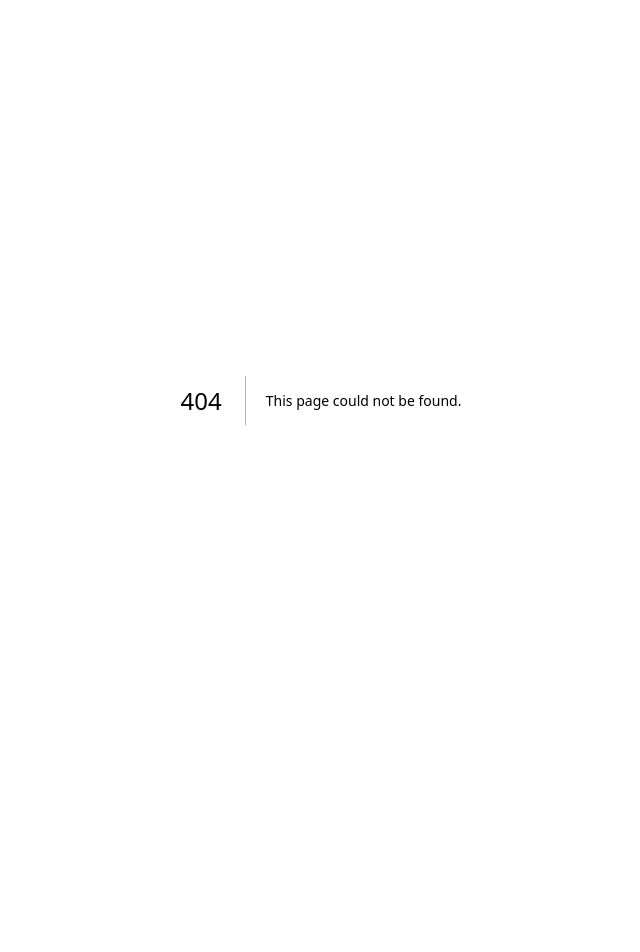
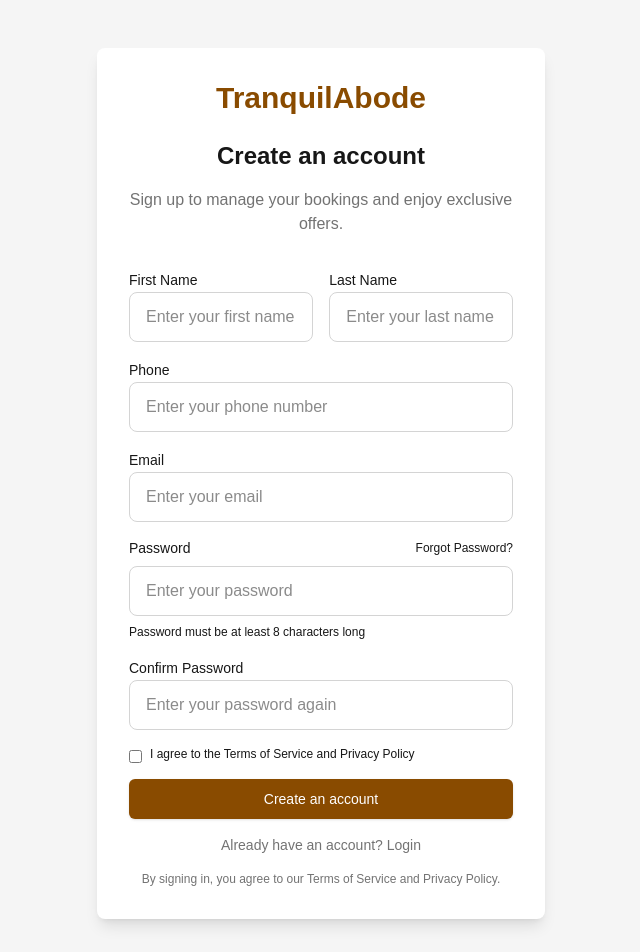
Before and after one commit to ryanzam/tranquil-abode, a Next.js app: page /auth/register in a window 1280 px wide. Before the commit this address had no page. Shown: the top 952 px of the page, without its empty margins (319-959 px from the left). Before the commit the page ends 800 px from the top, so only its background shows below. Built offline with nearby package versions, Linux system fonts and the light colour scheme.

Commit message:
add register page

```diff
--- a/app/auth/login/page.tsx
+++ b/app/auth/login/page.tsx
@@ -56,7 +56,7 @@ const LoginPage = () => {
           <div className="text-center space-y-4">
             <p className="text-sm text-neutral-500 mt-4">
               Don't have an account?{" "}
-              <Link href="/signup" className="text-hotel-primary hover:underline">
+              <Link href="/auth/register" className="text-hotel-primary hover:underline">
                 Sign up
               </Link>
             </p>
--- /dev/null
+++ b/app/auth/register/page.tsx
@@ -0,0 +1,158 @@
+import Link from 'next/link'
+import React from 'react'
+
+const RegisterPage = () => {
+    return (
+        <div className="min-h-screen flex items-center justify-center px-4 py-12 bg-neutral-100">
+            <div className="w-full max-w-md">
+                <div className="bg-white rounded-lg shadow-lg p-8">
+                    <div className="text-center mb-8">
+                        <Link href="/" className="text-yellow-800 font-bold text-2xl md:text-3xl">
+                            TranquilAbode
+                        </Link>
+                        <h1 className="text-2xl font-bold mt-6 mb-2">Create an account</h1>
+                        <p className="text-neutral-500 mt-4">
+                            Sign up to manage your bookings and enjoy exclusive offers.
+                        </p>
+                    </div>
+
+                    <form className="space-y-4">
+                        <div className='flex gap-4'>
+                            <div className="space-y-2">
+                                <label htmlFor="firstname" className="text-sm font-medium">
+                                    First Name
+                                </label>
+                                <input
+                                    id="firstname"
+                                    type="text"
+                                    placeholder="Enter your first name"
+                                    className="w-full py-3 px-4 border border-neutral-300 rounded-lg focus:outline-none"
+                                    required
+                                />
+                            </div>
+
+                            <div className="space-y-2">
+                                <label htmlFor="lastname" className="text-sm font-medium">
+                                    Last Name
+                                </label>
+                                <input
+                                    id="lastname"
+                                    type="text"
+                                    placeholder="Enter your last name"
+                                    className="w-full py-3 px-4 border border-neutral-300 rounded-lg focus:outline-none"
+                                    required
+                                />
+                            </div>
+                        </div>
+
+                        <div className="space-y-2">
+                            <label htmlFor="firstname" className="text-sm font-medium">
+                                Phone
+                            </label>
+                            <input
+                                id="phone"
+                                type="tel"
+                                placeholder="Enter your phone number"
+                                className="w-full py-3 px-4 border border-neutral-300 rounded-lg focus:outline-none"
+                                required
+                            />
+                        </div>
+
+                        <div className="space-y-2">
+                            <label htmlFor="email" className="text-sm font-medium">
+                                Email
+                            </label>
+                            <input
+                                id="email"
+                                type="email"
+                                placeholder="Enter your email"
+                                className="w-full py-3 px-4 border border-neutral-300 rounded-lg focus:outline-none"
+                                required
+                            />
+                        </div>
+
+                        <div className="space-y-2">
+                            <div className="flex justify-between items-center">
+                                <label htmlFor="password" className="text-sm font-medium">
+                                    Password
+                                </label>
+                                <Link href="/forgot-password" className="text-xs text-hotel-primary hover:underline">
+                                    Forgot Password?
+                                </Link>
+                            </div>
+                            <input
+                                id="password"
+                                type="password"
+                                placeholder="Enter your password"
+                                className="w-full py-3 px-4 border border-neutral-300 rounded-lg focus:outline-none"
+                                required
+                            />
+                            <p className="text-xs text-hotel-muted">
+                                Password must be at least 8 characters long
+                            </p>
+                        </div>
+
+                        <div className="space-y-2">
+                            <label htmlFor="password" className="text-sm font-medium">
+                                Confirm Password
+                            </label>
+                            <input
+                                id="confirmpassword"
+                                type="password"
+                                placeholder="Enter your password again"
+                                className="w-full py-3 px-4 border border-neutral-300 rounded-lg focus:outline-none"
+                                required
+                            />
+                        </div>
+
+                        <div className="flex items-start space-x-2">
+                            <input
+                                type="checkbox"
+                                id="terms"
+                                className="mt-1"
+                                required
+                            />
+                            <label htmlFor="terms" className="text-xs text-hotel-muted">
+                                I agree to the{" "}
+                                <a href="#" className="text-hotel-primary hover:underline">
+                                    Terms of Service
+                                </a>{" "}
+                                and{" "}
+                                <a href="#" className="text-hotel-primary hover:underline">
+                                    Privacy Policy
+                                </a>
+                            </label>
+                        </div>
+
+                        <button type="submit" className="w-full btn-primary hover:bth-primary/90">
+                            Create an account
+                        </button>
+                    </form>
+
+                    <div className="text-center space-y-4">
+                        <p className="text-sm text-neutral-500 mt-4">
+                            Already have an account?{" "}
+                            <Link href="/auth/login" className="text-hotel-primary hover:underline">
+                                Login
+                            </Link>
+                        </p>
+
+                        <p className="text-xs text-neutral-500 mt-4">
+                            By signing in, you agree to our{" "}
+                            <a href="#" className="text-hotel-primary hover:underline">
+                                Terms of Service
+                            </a>{" "}
+                            and{" "}
+                            <a href="#" className="text-hotel-primary hover:underline">
+                                Privacy Policy
+                            </a>
+                            .
+                        </p>
+                    </div>
+                </div>
+            </div>
+        </div>
+    )
+}
+
+export default RegisterPage
```
